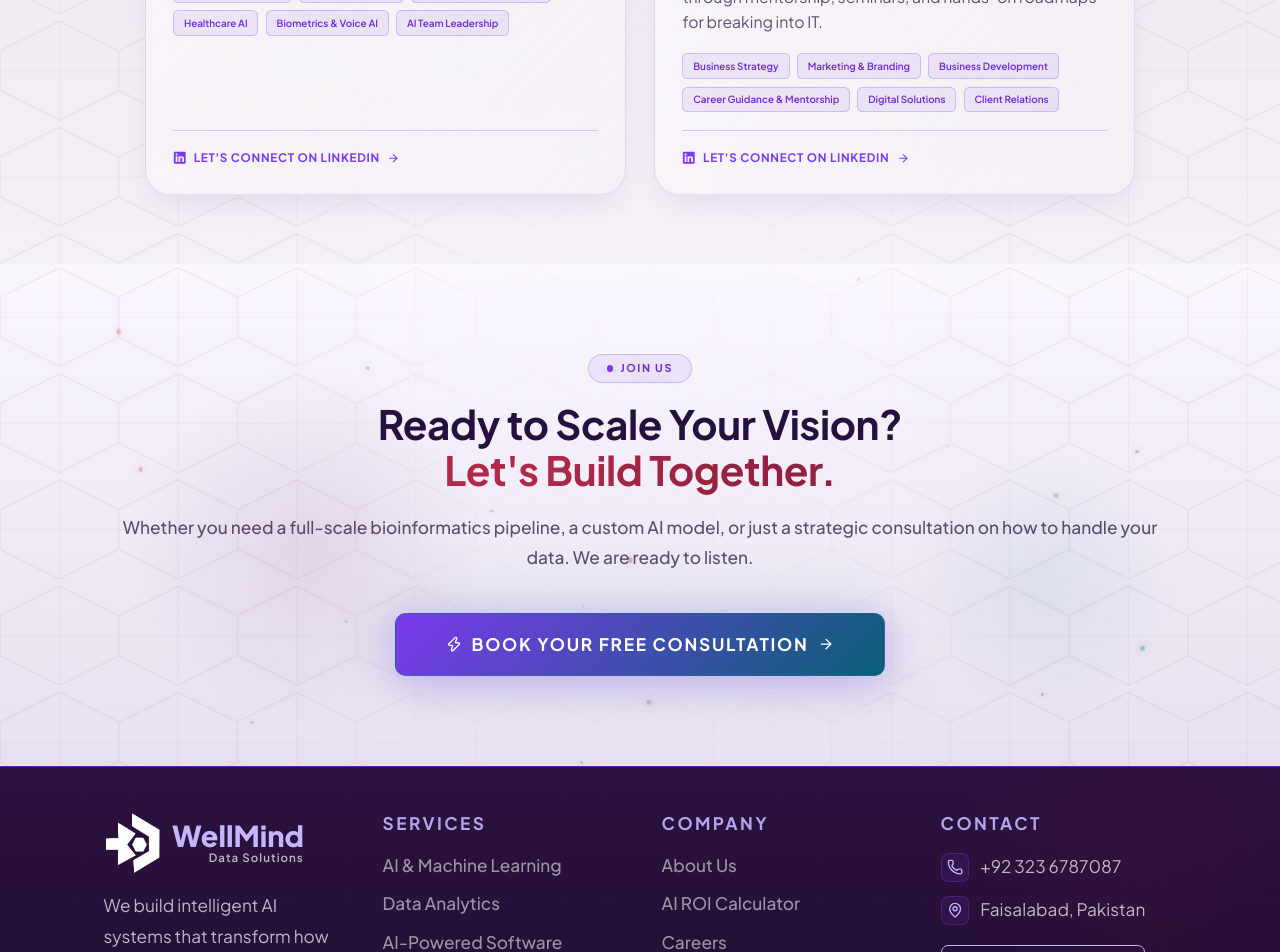
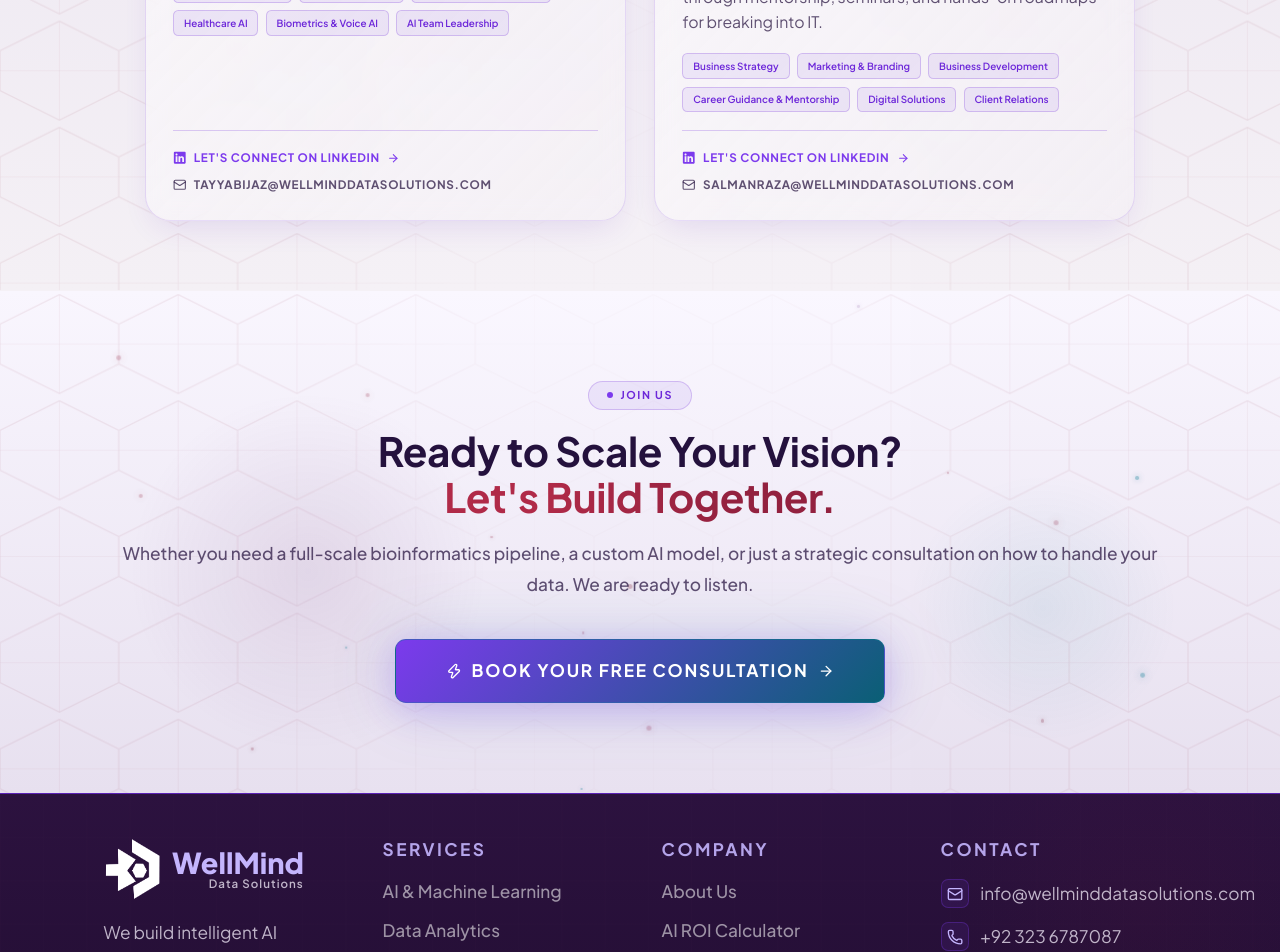
Before and after one commit to Tayyab-Ijaz/wellmind, a React (Vite) app: page /about in a window 1280 px wide. Shown: the part 2320-3272 px from the top of the page. Built offline with nearby package versions, Linux system fonts and the light colour scheme.

Commit message:
emails added

```diff
--- a/src/components/Footer.jsx
+++ b/src/components/Footer.jsx
@@ -5,7 +5,7 @@
 import React, { useRef } from 'react';
 import { Link } from 'react-router-dom';
 import { motion, useInView } from 'framer-motion';
-import { ArrowRight, Phone, MapPin } from 'lucide-react';
+import { ArrowRight, Phone, MapPin, Mail } from 'lucide-react';
 import { FaLinkedin, FaGithub } from 'react-icons/fa';
 import LogoImg from '../assets/WellMindDataSolutions-white-logo.png';
 import { B } from '../theme';
@@ -242,6 +242,7 @@
             <h3 style={{ fontFamily: "'Plus Jakarta Sans', monospace", fontSize: 'clamp(11px, 1.5vw, 20px)', letterSpacing: '0.14em', textTransform: 'uppercase', color: B.actionSoft, marginBottom: 18, fontWeight: 700, opacity: 0.9 }}>Contact</h3>
             <div style={{ display: 'flex', flexDirection: 'column', gap: 'clamp(12px, 1.8vw, 16px)', marginBottom: 22 }}>
               {[
+                { icon: <Mail size={18}/>,   val: 'info@wellminddatasolutions.com', href: 'mailto:info@wellminddatasolutions.com' },
                 { icon: <Phone size={18}/>,  val: '+92 323 6787087' },
                 { icon: <MapPin size={18}/>, val: 'Faisalabad, Pakistan' },
               ].map((c, i) => (
@@ -249,7 +250,12 @@
                   <span style={{ color: '#C4B5FD', flexShrink: 0, width: 'clamp(28px, 3vw, 32px)', height: 'clamp(28px, 3vw, 32px)', borderRadius: 'var(--radius-sm)', background: B.actionLight, border: `1px solid ${B.actionBorder}`, display: 'flex', alignItems: 'center', justifyContent: 'center' }}>
                     {c.icon}
                   </span>
-                  {c.val}
+                  {c.href ? (
+                    <a href={c.href} style={{ color: 'inherit', textDecoration: 'none' }}
+                      onMouseEnter={e => e.currentTarget.style.color = '#C4B5FD'}
+                      onMouseLeave={e => e.currentTarget.style.color = 'inherit'}
+                    >{c.val}</a>
+                  ) : c.val}
                 </div>
               ))}
             </div>
--- a/src/pages/About.jsx
+++ b/src/pages/About.jsx
@@ -137,10 +137,15 @@
         )}
 
         {/* Socials / Actions */}
-        <div style={{ marginTop:'auto', paddingTop:member.stats?0:20, borderTop:member.stats?'none':`1px solid ${B.primaryBorder}` }}>
+        <div style={{ marginTop:'auto', paddingTop:member.stats?0:20, borderTop:member.stats?'none':`1px solid ${B.primaryBorder}`, display:'flex', flexDirection:'column', gap:10 }}>
           <a href={member.linkedin || '#'} target="_blank" rel="noopener noreferrer" style={{ display:'flex', alignItems:'center', gap:8, color:B.action, fontWeight:700, fontSize:'clamp(11px,1.2vw,13px)', letterSpacing:'0.06em', textDecoration:'none', textTransform:'uppercase' }}>
             <FaLinkedin size={15}/> Let's Connect on LinkedIn <ArrowRight size={14} style={{ transform:hov?'translateX(4px)':'translateX(0)', transition:'transform 0.3s' }}/>
           </a>
+          {member.email && (
+            <a href={`mailto:${member.email}`} style={{ display:'flex', alignItems:'center', gap:8, color:B.textMid, fontWeight:700, fontSize:'clamp(11px,1.2vw,13px)', letterSpacing:'0.06em', textDecoration:'none', textTransform:'uppercase' }}>
+              <Mail size={15}/> {member.email}
+            </a>
+          )}
         </div>
       </div>
     </motion.div>
@@ -164,6 +169,7 @@
       featured: true,
       image: TayyabPhoto,
       linkedin: 'https://www.linkedin.com/in/tayyab-ijaz/',
+      email: 'tayyabijaz@wellminddatasolutions.com',
       bio: "Tayyab Ijaz is the Founder and AI Head at WellMind Data Solutions, where he leads the design and deployment of production-ready AI systems, data-driven pipelines, and scalable intelligent solutions for clients across industries. His expertise sits at the intersection of Healthcare AI and business systems. He turns complex research and business challenges into practical, real-world outcomes for WellMind's clients.",
       skills: ['Artificial Intelligence', 'Machine Learning', 'Data Science & Analytics', 'Healthcare AI', 'Biometrics & Voice AI', 'AI Team Leadership'],
     },
@@ -172,6 +178,7 @@
       role: 'Co-Founder',
       image: SalmanPhoto,
       linkedin: 'https://www.linkedin.com/in/salmanrazaaso/',
+      email: 'salmanraza@wellminddatasolutions.com',
       bio: "Salman Raza is the Co-Founder of WellMind Data Solutions, where he drives the company's strategy, brand direction, and growth roadmap. Alongside building WellMind, he serves as Marketing & Managing Director at WAPEXP and Co-Founder of ATS Digital Agency, bringing hands-on experience in marketing, business development, and client-facing operations. He's especially passionate about career guidance: connecting students, universities, and the tech industry through mentorship, seminars, and hands-on roadmaps for breaking into IT.",
       skills: ['Business Strategy', 'Marketing & Branding', 'Business Development', 'Career Guidance & Mentorship', 'Digital Solutions', 'Client Relations'],
     },
--- a/src/pages/BookDiscovery.jsx
+++ b/src/pages/BookDiscovery.jsx
@@ -1,12 +1,12 @@
 /**
  * BookDiscovery.jsx — WellMind Data Solutions
- * Minimal contact page: WhatsApp + LinkedIn only.
+ * Minimal contact page: WhatsApp, LinkedIn, and Email.
  * TODO: swap the contact-channels section for a Calendly embed once ready.
  */
 
 import React from 'react';
 import { motion } from 'framer-motion';
-import { ArrowRight, Calendar } from 'lucide-react';
+import { ArrowRight, Calendar, Mail } from 'lucide-react';
 import { FaLinkedin, FaWhatsapp } from 'react-icons/fa';
 
 import { HeroGridBg, SectionGridBg } from '../components/BgGrid';
@@ -63,6 +63,13 @@
     desc: "Prefer LinkedIn? Send us a message there and we'll get back to you within a business day.",
     href: 'https://www.linkedin.com/company/wellmind-data-solutions',
     buttonLabel: 'Message Us on LinkedIn',
+  },
+  {
+    icon: <Mail size={30} color="#fff"/>, iconBg: '#7C3AED', glow: 'rgba(124,58,237,0.35)',
+    title: 'Email',
+    desc: "Prefer email? Send us the details of your project and we'll reply within a business day.",
+    href: 'mailto:contact@wellminddatasolutions.com',
+    buttonLabel: 'Email Us',
   },
 ];
 
@@ -148,17 +155,17 @@
         </div>
       </section>
 
-      {/* ═══ 2. CONTACT CHANNELS — WhatsApp + LinkedIn ═══ */}
+      {/* ═══ 2. CONTACT CHANNELS — WhatsApp, LinkedIn, Email ═══ */}
       <section id="contact-channels" style={{ padding: 'var(--sp-section) 0', position: 'relative', background: B.bgLight, zIndex: 1, overflow: 'hidden' }}>
         <SectionGridBg opacity={0.15} />
         <div style={{ ...PX, position: 'relative', zIndex: 2 }}>
           <motion.div initial={{ opacity: 0, y: 24 }} whileInView={{ opacity: 1, y: 0 }} viewport={{ once: true }} transition={{ duration: 0.6 }} style={{ textAlign: 'center', marginBottom: 'clamp(32px, 5vw, 48px)' }}>
             <SectionBadge>Get In Touch</SectionBadge>
             <h2 className="section-h2" style={{ color: B.primaryDark }}>Book Your Free Call</h2>
-            <p className="section-lead">Reach out on WhatsApp or LinkedIn, whichever works best for you.</p>
+            <p className="section-lead">Reach out on WhatsApp, LinkedIn, or email, whichever works best for you.</p>
           </motion.div>
 
-          <div style={{ display: 'grid', gridTemplateColumns: 'repeat(auto-fit, minmax(300px, 1fr))', gap: 'clamp(24px, 3vw, 40px)', maxWidth: 760, margin: '0 auto' }}>
+          <div style={{ display: 'grid', gridTemplateColumns: 'repeat(auto-fit, minmax(300px, 1fr))', gap: 'clamp(24px, 3vw, 40px)', maxWidth: 1100, margin: '0 auto' }}>
             {CONTACT_CHANNELS.map((c, i) => (
               <motion.div key={i} initial={{ opacity: 0, y: 24 }} whileInView={{ opacity: 1, y: 0 }} viewport={{ once: true }} transition={{ duration: 0.6, delay: i * 0.1 }}>
                 <ContactChannel {...c} />
--- a/src/pages/CookiePolicy.jsx
+++ b/src/pages/CookiePolicy.jsx
@@ -6,7 +6,7 @@
     <LegalPageLayout
       badge="Legal"
       title="Cookie Policy"
-      updated="September 25, 2026"
+      updated="September 28, 2026"
       intro="A short, honest note on what this site does and doesn't use cookies for."
       sections={[
         {
@@ -30,7 +30,7 @@
         {
           heading: '4. Contact us',
           body: [
-            'Questions about this policy can be sent to us via WhatsApp or LinkedIn, both linked in the footer of this site.',
+            'Questions about this policy can be sent to us via WhatsApp, LinkedIn, or email at info@wellminddatasolutions.com.',
           ],
         },
       ]}
--- a/src/pages/PrivacyPolicy.jsx
+++ b/src/pages/PrivacyPolicy.jsx
@@ -6,7 +6,7 @@
     <LegalPageLayout
       badge="Legal"
       title="Privacy Policy"
-      updated="September 25, 2026"
+      updated="September 28, 2026"
       intro="This policy explains what information WellMind Data Solutions collects from visitors to this website, and how client project data is handled during a paid engagement."
       sections={[
         {
@@ -19,7 +19,7 @@
           heading: '2. Information we collect from this website',
           body: [
             "This site does not run a contact form, newsletter signup, account system, or analytics/tracking scripts at this time. We don't collect names, emails, or browsing behaviour through the site itself.",
-            'If you message us through WhatsApp or LinkedIn using the links on this site, that conversation is handled directly on those platforms and is subject to their own privacy policies (Meta/WhatsApp and LinkedIn/Microsoft, respectively). We only see and store what you choose to send us there.',
+            'If you message us through WhatsApp, LinkedIn, or email using the links on this site, that conversation is handled directly on those platforms and is subject to their own privacy policies (Meta/WhatsApp and LinkedIn/Microsoft, respectively). We only see and store what you choose to send us there.',
             'Our hosting provider may automatically log standard technical information for security and performance purposes, such as IP address, browser type, and pages visited. We do not access or use these logs for marketing.',
           ],
         },
@@ -45,7 +45,7 @@
         {
           heading: '6. Contact us',
           body: [
-            'Questions about this policy can be sent to us via WhatsApp or LinkedIn, both linked in the footer of this site.',
+            'Questions about this policy can be sent to us via WhatsApp, LinkedIn, or email at info@wellminddatasolutions.com.',
           ],
         },
       ]}
--- a/src/pages/TermsOfService.jsx
+++ b/src/pages/TermsOfService.jsx
@@ -6,7 +6,7 @@
     <LegalPageLayout
       badge="Legal"
       title="Terms of Service"
-      updated="September 25, 2026"
+      updated="September 28, 2026"
       intro="These terms govern your use of this website and, where you engage us for a project, your working relationship with WellMind Data Solutions. They're a general starting point, not a substitute for the signed proposal or contract covering your specific engagement."
       sections={[
         {
@@ -60,7 +60,7 @@
         {
           heading: '9. Contact us',
           body: [
-            'Questions about these terms can be sent to us via WhatsApp or LinkedIn, both linked in the footer of this site.',
+            'Questions about these terms can be sent to us via WhatsApp, LinkedIn, or email at info@wellminddatasolutions.com.',
           ],
         },
       ]}
```
